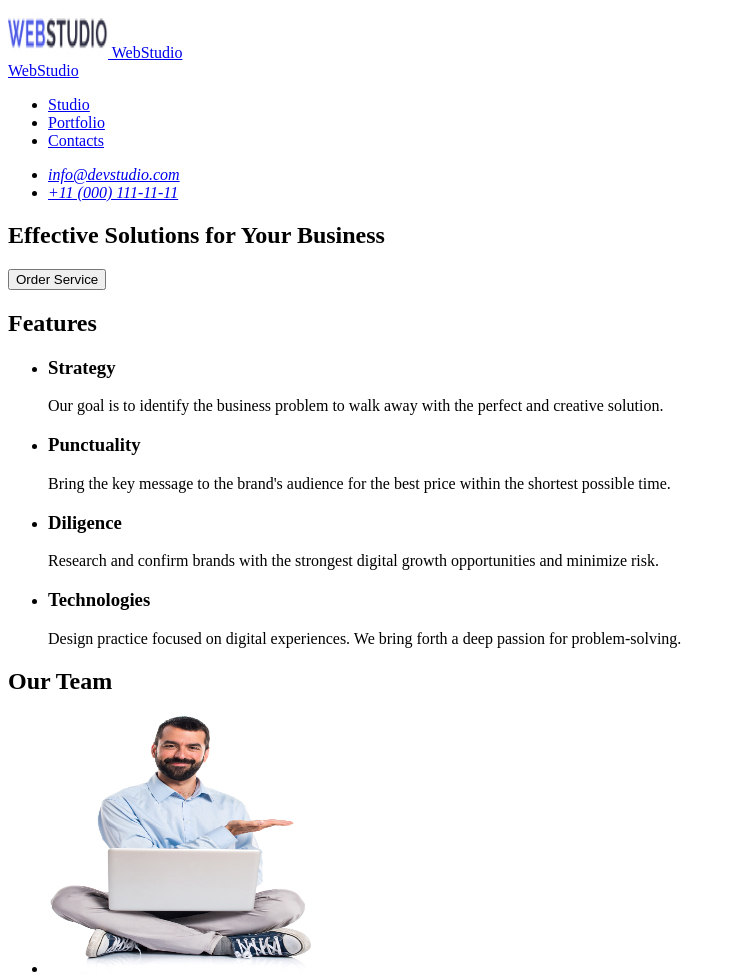
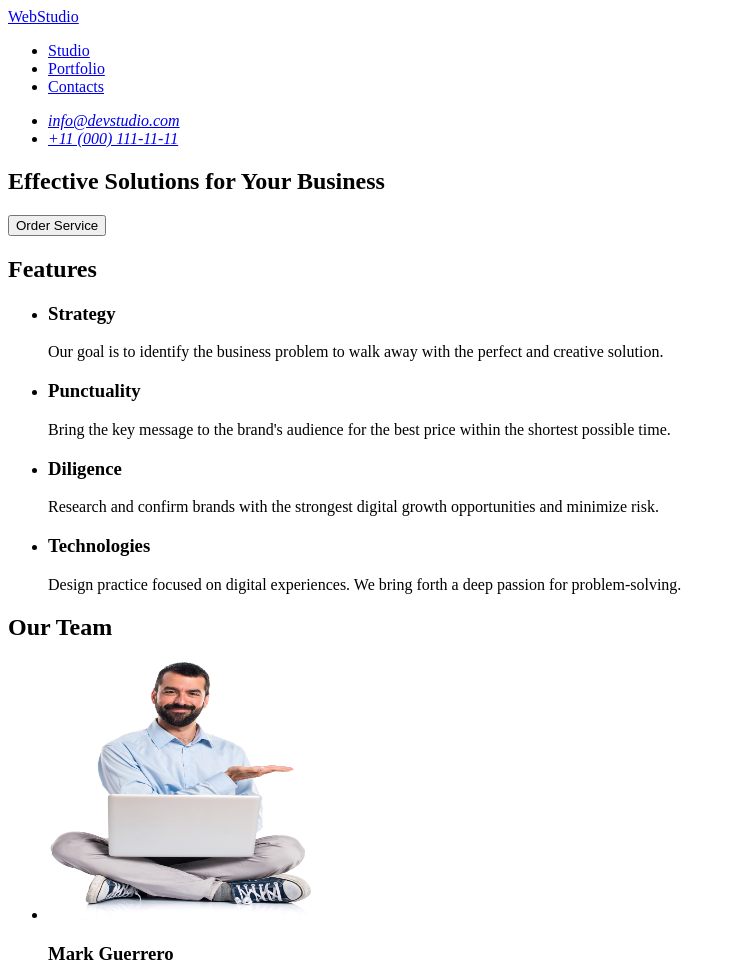
Before and after one commit to Danilo505908/goit-markup-hw-01, a plain HTML site: page index.html in a window 1280 px wide. Shown: the top 977 px of the page, without its empty margins (0-736 px from the left). Drawn offline with Linux system fonts and the light colour scheme.

Commit message:
add index file

```diff
--- a/index.html
+++ b/index.html
@@ -7,15 +7,6 @@
   </head>
   <body>
     <header>
-      <a href="./index.html">
-        <img
-          src="images/Logo.jpg"
-          alt="WebStudio Logo"
-          width="100"
-          height="50"
-        />
-        WebStudio
-      </a>
       <nav>
         <a href="./index.html">WebStudio</a>
         <ul>
```
